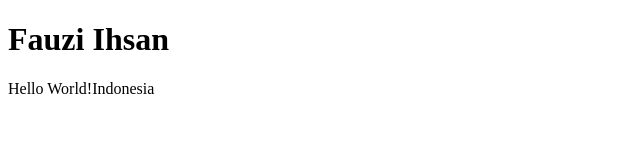
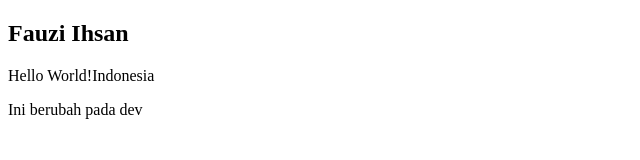
Before and after one commit to fauziihsan/vue, a plain HTML site: page index.html in a window 1280 px wide. Shown: the whole page, without its empty margins (0-640 px from the left). Drawn offline with Linux system fonts and the light colour scheme.

Commit message:
berubah pada dev

```diff
--- a/index.html
+++ b/index.html
@@ -8,11 +8,13 @@
 </head>
 
 <body>
-  <h1>Fauzi Ihsan</h1>
+  <h2>Fauzi Ihsan</h2>
   <div id="app">
     <p v-if="show">{{message}}</p>
     <p v-else="show">{{message2}}</p>
   </div>
+
+  <p>Ini berubah pada dev</p>
 
 
   <script src="assets/vendor/vue.js"></script>
```
